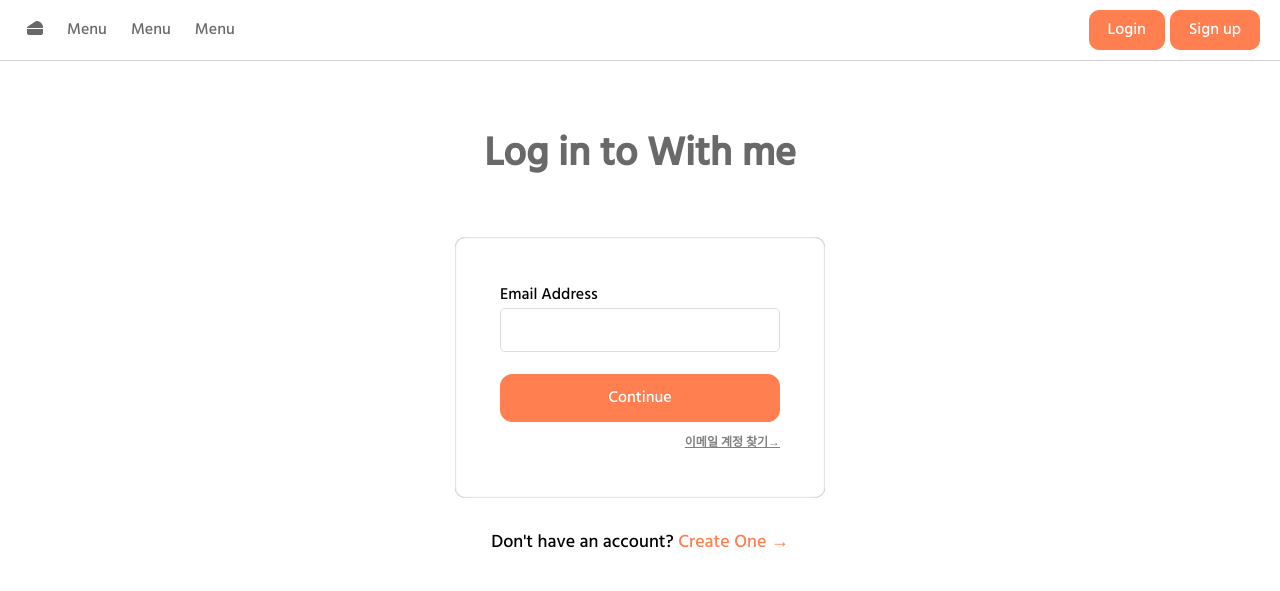
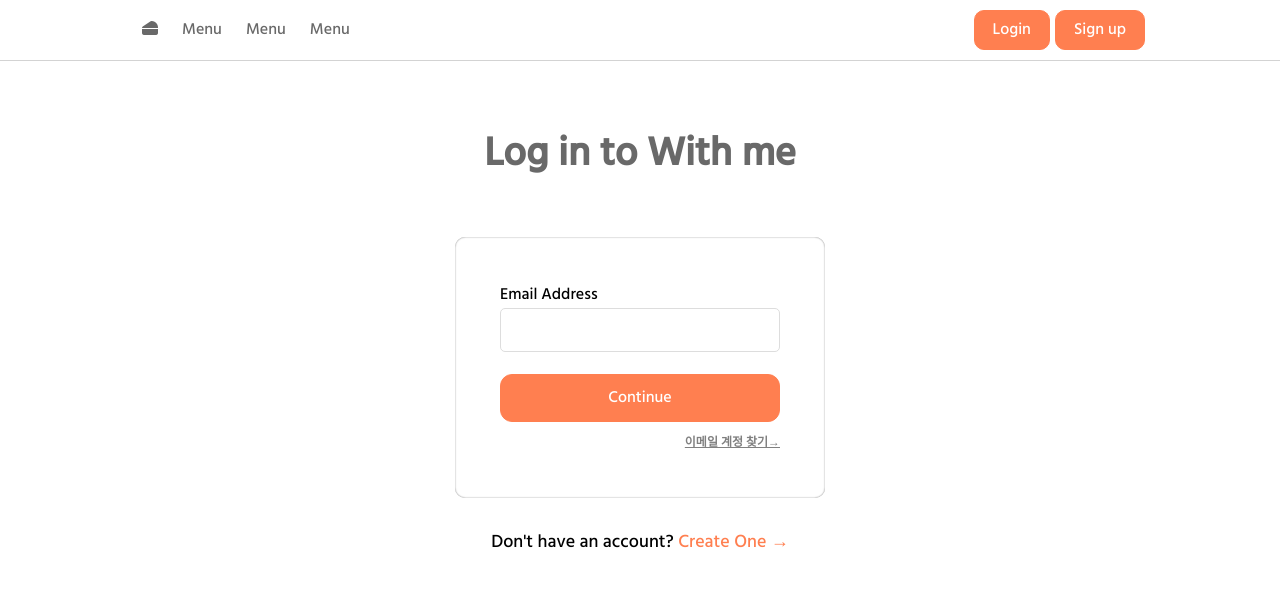
Before and after one commit to joooonis/NomardCoderClone, a plain HTML site: page login.html in a window 1280 px wide. Drawn offline with Linux system fonts and the light colour scheme; a web font is replaced by a local one.

Commit message:
Feat : 헤더 CSS 개선
헤더안에 navbar에 max-width를 설정해주고 border-bottom은 바깥쪽 헤더로 옮겨서 자연스러운 헤더를 만들었습니다.

```diff
--- a/main.css
+++ b/main.css
@@ -52,18 +52,19 @@ header {
   background-color: white;
   width: 100%;
   top: 0;
-  left: 0;
-  right: 0;
+
   z-index: 999;
+  border-bottom: 1px solid lightgray;
 }
 
 .navbar {
   display: flex;
-  justify-content: space-around;
+  justify-content: space-between;
   align-items: center;
   color: dimgray;
-  border-bottom: 1px solid lightgray;
   padding: 10px 15px;
+  margin: auto;
+  max-width: 1020px;
 }
 
 .relative {
```
